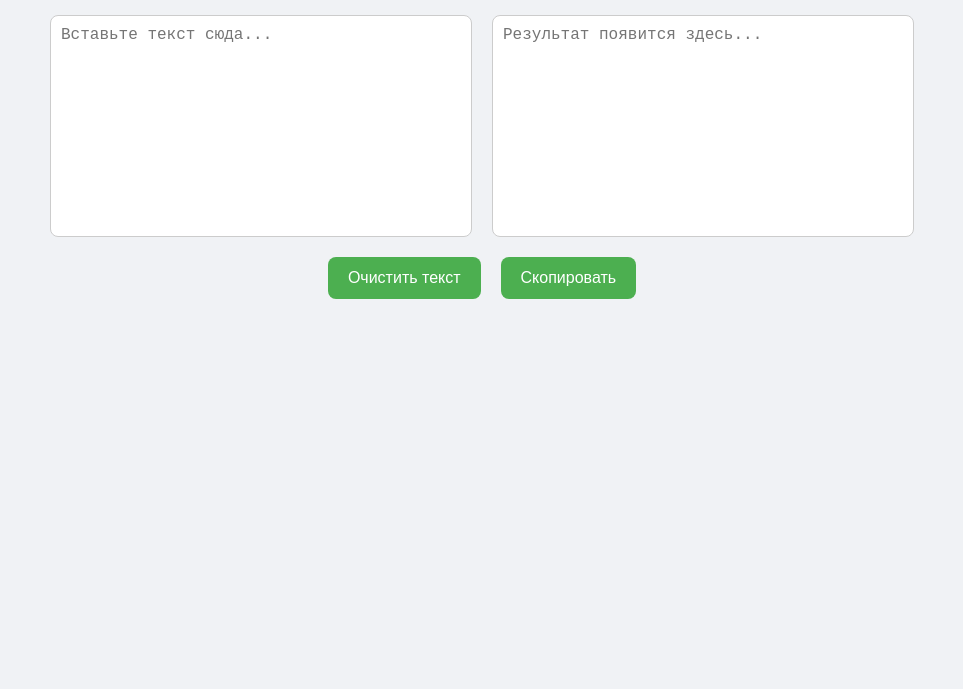
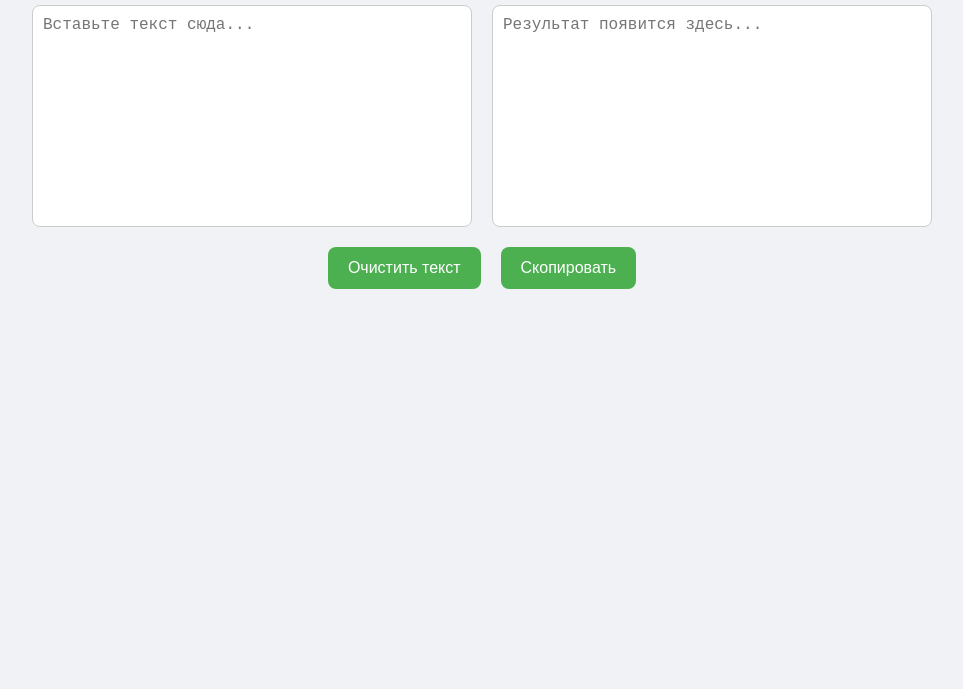
Before and after one commit to dmitry8/clean-text, a plain HTML site: page index.html in a window 1280 px wide. Shown: the part 111-800 px from the top of the page, without its empty margins (158-1121 px from the left). Drawn offline with Linux system fonts and the light colour scheme.

Commit message:
Update index.html

```diff
--- a/index.html
+++ b/index.html
@@ -6,17 +6,27 @@
 <style>
     body {
         font-family: sans-serif;
-        padding: 30px;
+        padding: 20px;
         background: #f0f2f5;
         display: flex;
         justify-content: center;
     }
+    .wrapper {
+        max-width: 900px;
+        width: 100%;
+    }
+    h1 {
+        text-align: center;
+        margin-bottom: 30px;
+    }
     .container {
         display: flex;
         gap: 20px;
+        flex-wrap: wrap; /* чтобы на маленьких экранах переносились */
     }
     textarea {
-        width: 400px;
+        flex: 1;
+        min-width: 250px;
         height: 200px;
         padding: 10px;
         border-radius: 8px;
@@ -29,6 +39,7 @@
         justify-content: center;
         gap: 20px;
         margin-top: 20px;
+        flex-wrap: wrap;
     }
     button {
         padding: 12px 20px;
@@ -43,15 +54,11 @@
     button:hover {
         background-color: #45a049;
     }
-    h1 {
-        text-align: center;
-        margin-bottom: 30px;
-    }
 </style>
 </head>
 <body>
 
-<div>
+<div class="wrapper">
     <h1>Очистка текста от скрытых символов</h1>
     <div class="container">
         <textarea id="inputText" placeholder="Вставьте текст сюда..."></textarea>
@@ -75,7 +82,6 @@ function copyText() {
     const output = document.getElementById("outputText");
     output.select();
     navigator.clipboard.writeText(output.value);
-    alert("Текст скопирован!");
 }
 </script>
 
```
Lines whose indentation alone changed are shown as unchanged.
